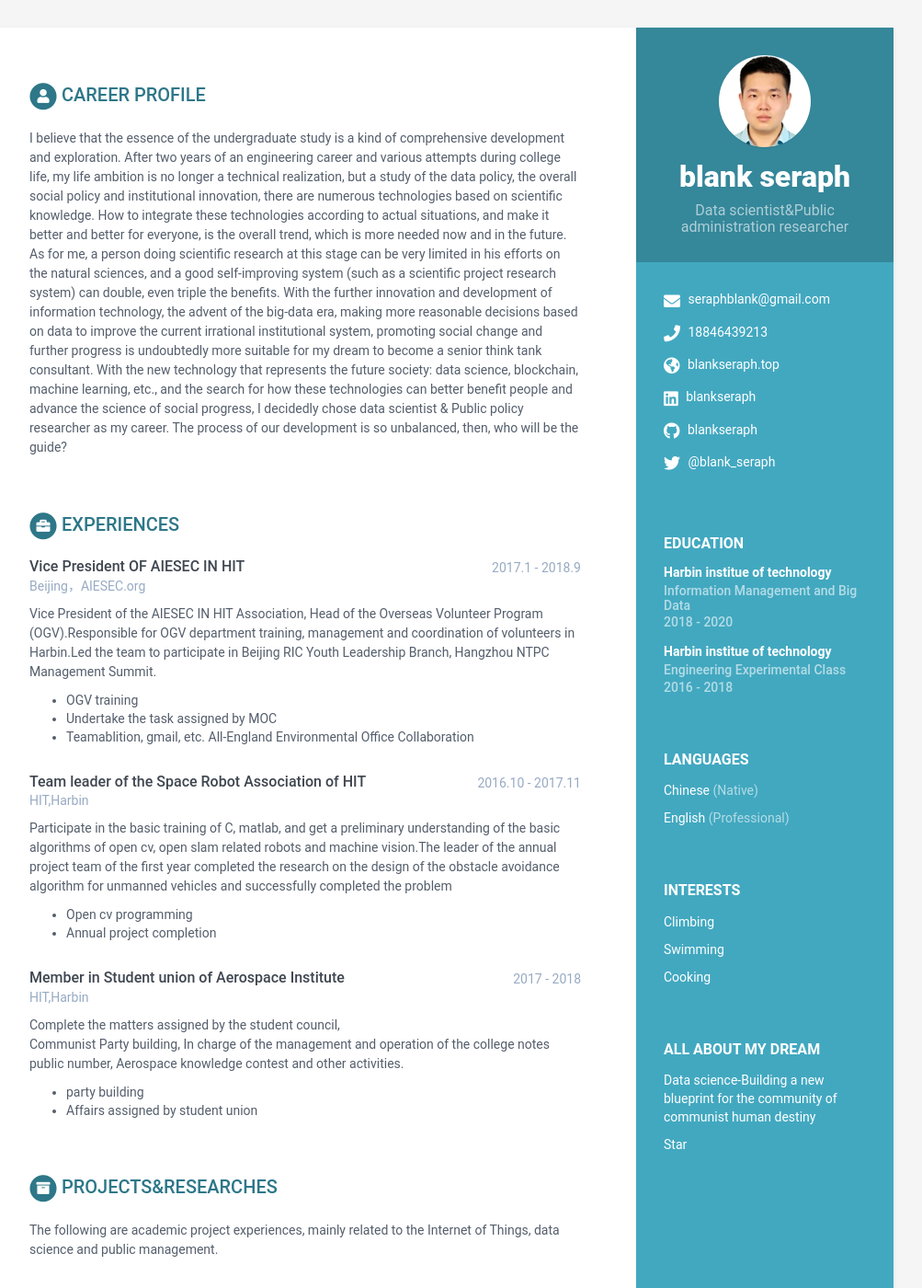
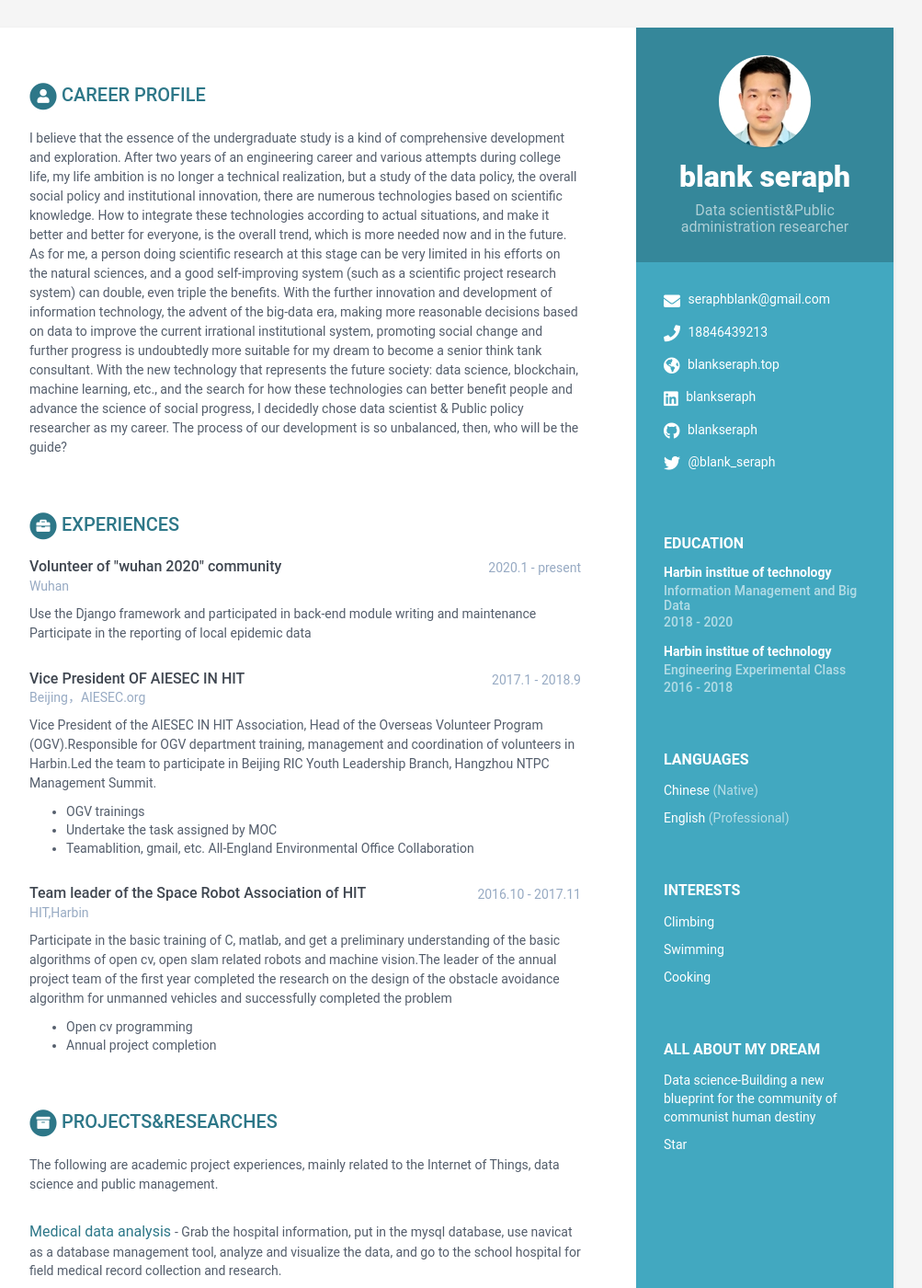
Before and after one commit to BlankSeraph/online-cv, a Jekyll site: the page built from index.html, in a window 1280 px wide and 1400 px high. Shown: the whole window at 92% size, without its empty margins (168-1171 px from the left). Built offline with Jekyll 4.4.1, drawn with Linux system fonts in a browser that asks for light colours.

Commit message:
Update data.yml

```diff
--- a/_data/data.yml
+++ b/_data/data.yml
@@ -69,12 +69,20 @@ education:
 
 
 experiences:
+    - role: Volunteer of "wuhan 2020" community
+      time: 2020.1 - present
+      company: Wuhan
+      details: |
+        Use the Django framework and participated in back-end module writing and maintenance
+        Participate in the reporting of local epidemic data
+
+
     - role: Vice President OF AIESEC IN HIT
       time: 2017.1 - 2018.9
       company: Beijing，AIESEC.org
       details: |
         Vice President of the AIESEC IN HIT Association, Head of the Overseas Volunteer Program (OGV).Responsible for OGV department training, management and coordination of volunteers in Harbin.Led the team to participate in Beijing RIC Youth Leadership Branch, Hangzhou NTPC Management Summit.
-          - OGV training
+          - OGV trainings
           - Undertake the task assigned by MOC
           - Teamablition, gmail, etc. All-England Environmental Office Collaboration
 
@@ -87,17 +95,6 @@ experiences:
           - Open cv programming
           - Annual project completion
 
-    - role: Member in Student union of Aerospace Institute
-      time: 2017 - 2018
-      company: HIT,Harbin
-      details: |
-        Complete the matters assigned by the student council,
-        Communist Party building,
-        In charge of the management and operation of the college notes public number,
-        Aerospace knowledge contest and other activities.
-
-          - party building
-          - Affairs assigned by student union
 
 projects:
     title: Projects&Researches
```
